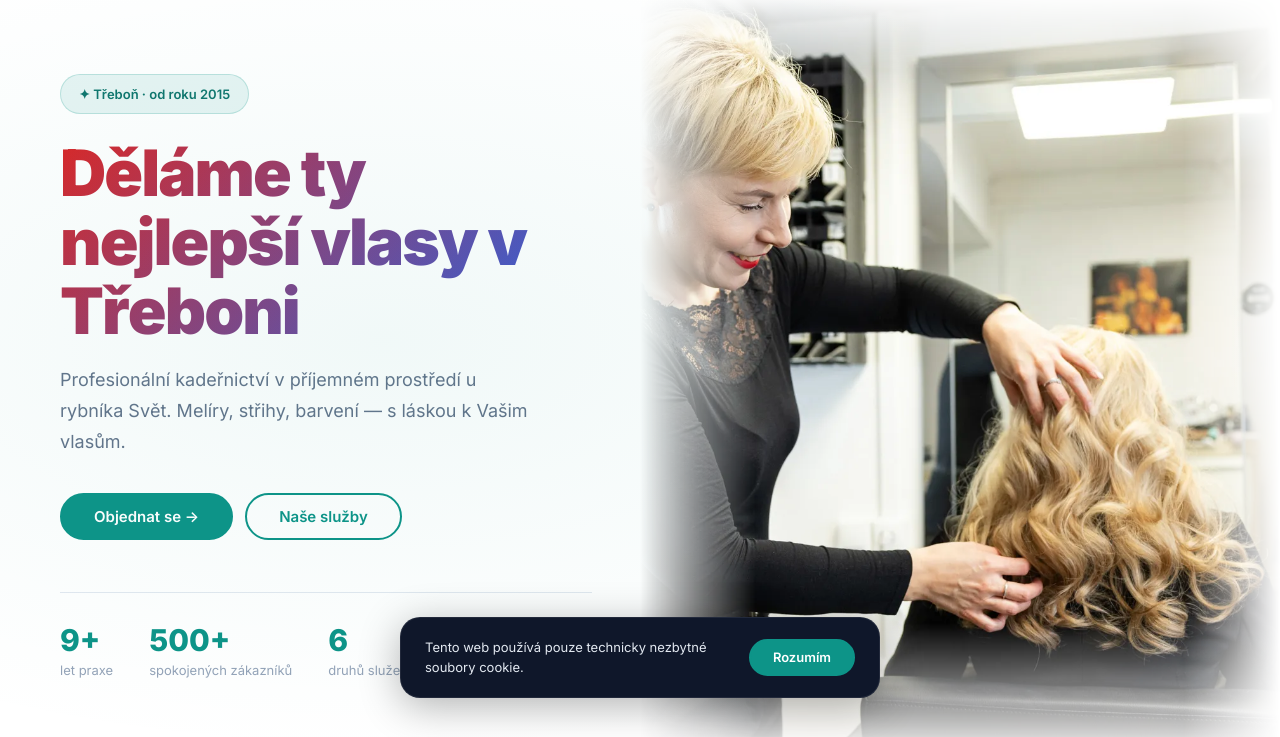
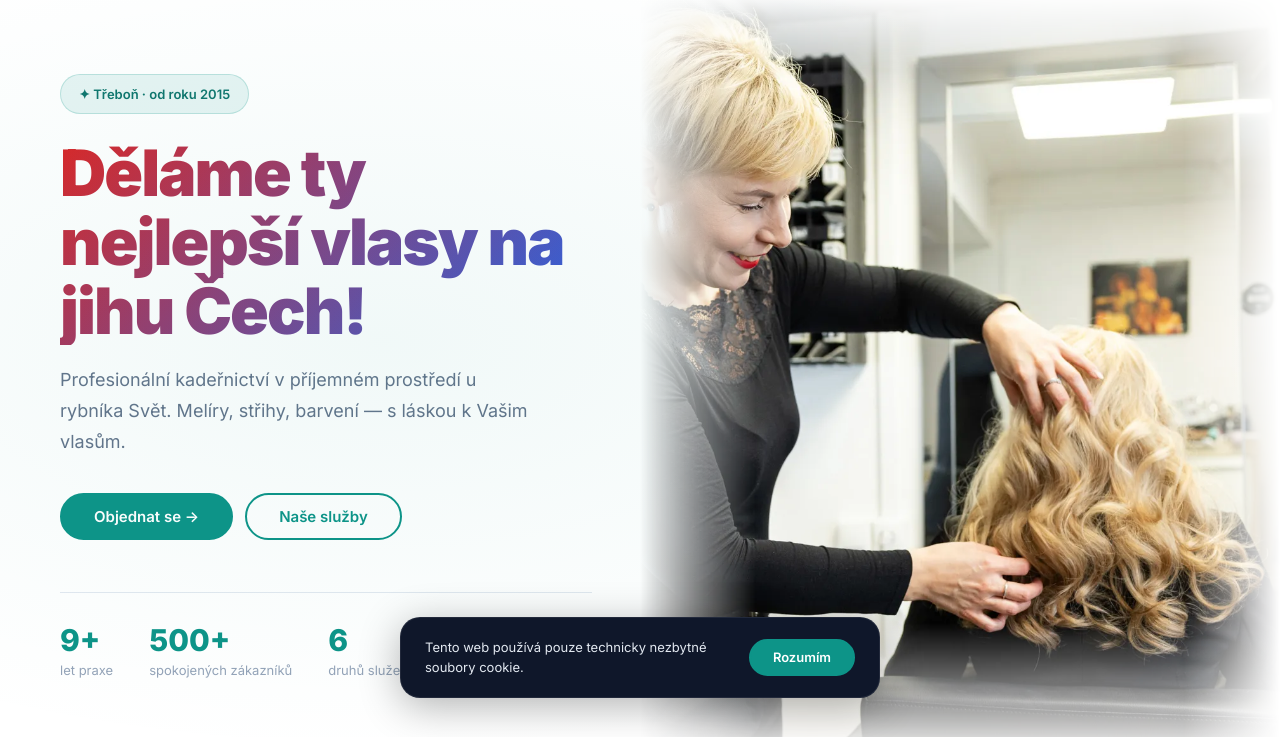
Before and after one commit to lukaspalda/kadernictvi-u-natalie-web, a plain HTML site: page index.html in a window 1280 px wide. Shown: the part 78-815 px from the top of the page. Drawn offline with Linux system fonts and the light colour scheme.

Commit message:
✏️ Změna hlavního nadpisu na 'Děláme ty nejlepší vlasy na jihu Čech!'

```diff
--- a/index.html
+++ b/index.html
@@ -97,7 +97,7 @@
         <div class="hero-bg" aria-hidden="true"></div>
         <div class="hero-content">
             <div class="hero-badge">✦ Třeboň · od roku 2015</div>
-            <h1>Děláme ty nejlepší vlasy v Třeboni</h1>
+            <h1>Děláme ty nejlepší vlasy na jihu Čech!</h1>
             <p class="hero-sub">Profesionální kadeřnictví v příjemném prostředí u rybníka Svět. Melíry, střihy, barvení — s láskou k Vašim vlasům.</p>
             <div class="hero-btns">
                 <a href="#kontakt" class="btn btn-primary">Objednat se →</a>
```
